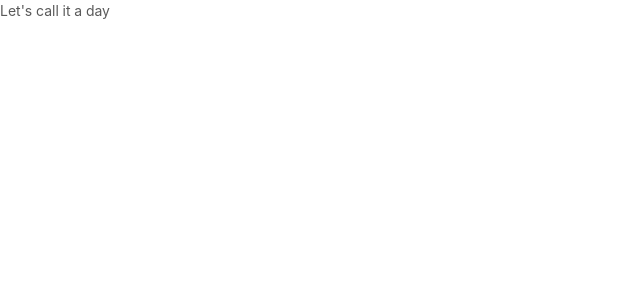
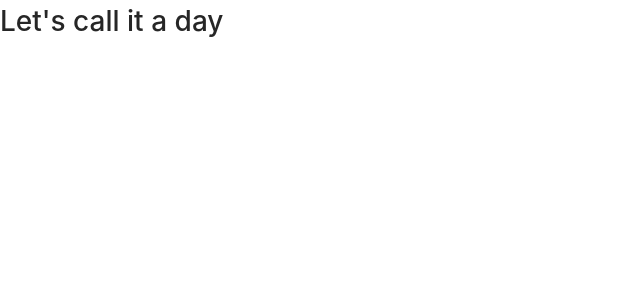
Before and after one commit to joojo1032/joojo1032, a React (Create React App) app: page / in a window 1280 px wide. Shown: the top 300 px of the page, without its empty margins (0-640 px from the left). Built offline with nearby package versions, Linux system fonts and the light colour scheme.

Commit message:
reworked

```diff
--- a/src/components/Home.js
+++ b/src/components/Home.js
@@ -4,7 +4,7 @@ export class Home extends React.Component{
     render(){
         return(
             <div>
-                <h>Let's call it a day</h>
+                <h1>Let's call it a day</h1>
             </div>
         )
     }
```
